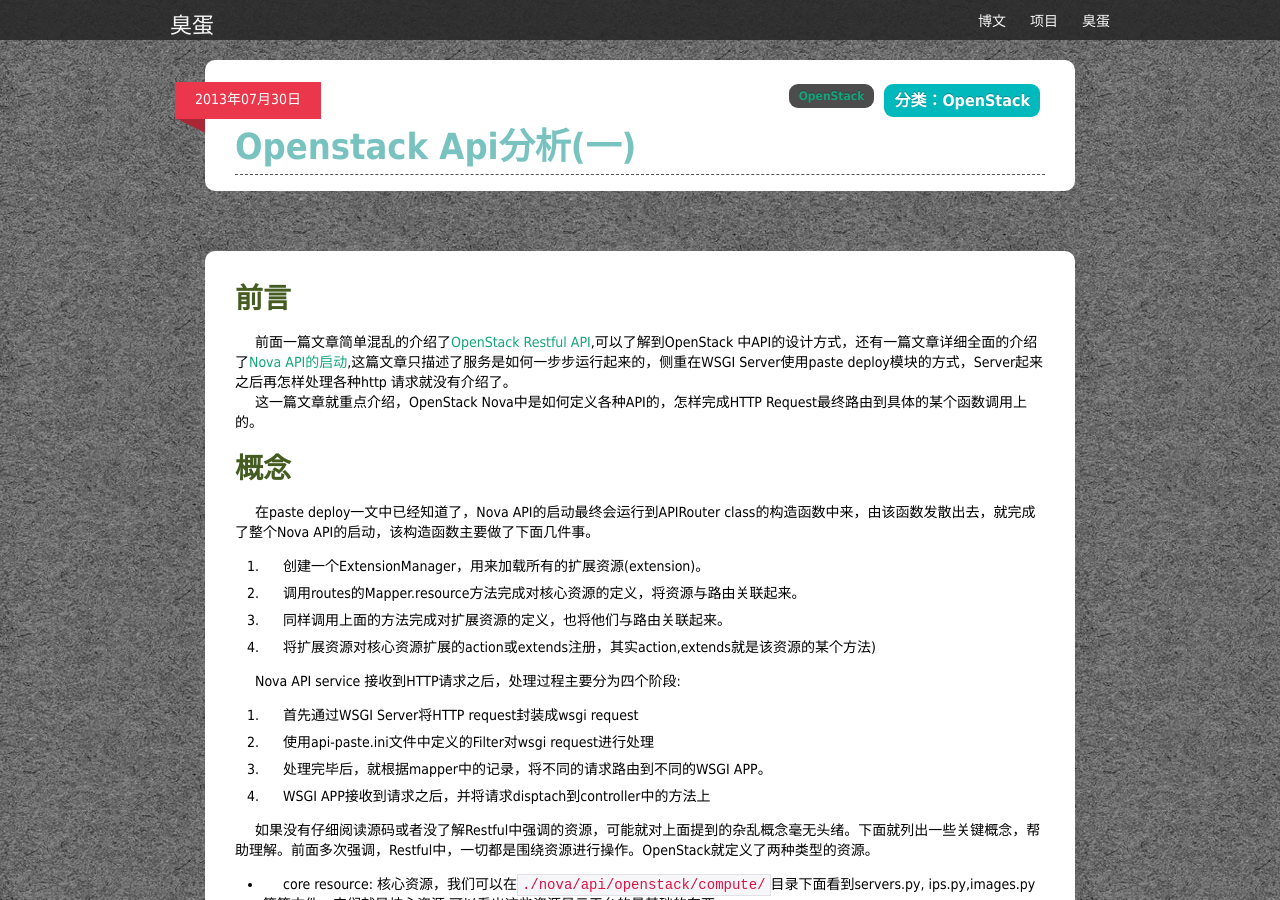
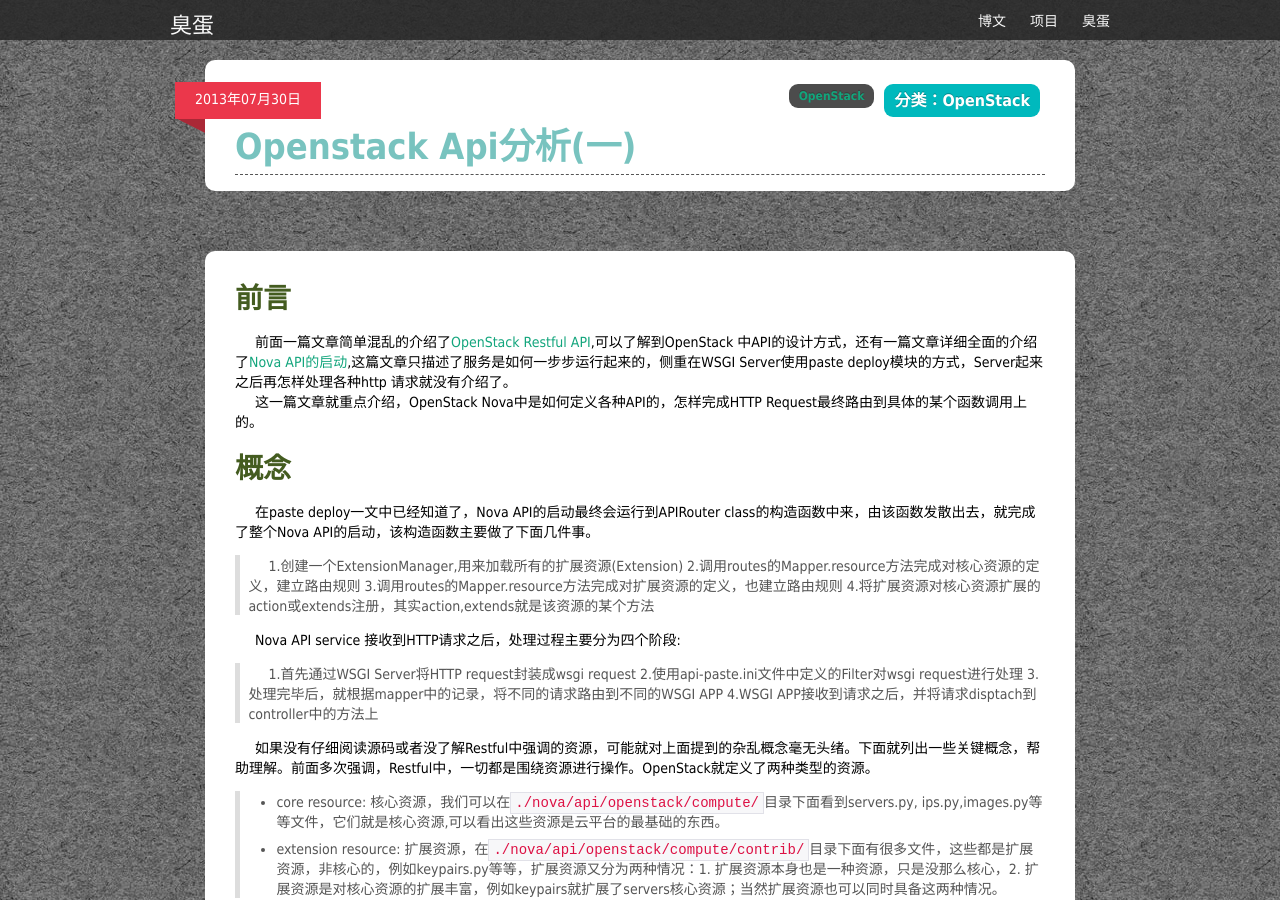
Before and after one commit to liuan/blog, a Jekyll site: the page built from _posts/2013-7-30-OpenStack-API分析(一).md, in a window 1280 px wide and 900 px high. Built offline with Jekyll 4.4.1, drawn with Linux system fonts in a browser that asks for light colours; comment, search, counter and statistics services are not loaded.

Commit message:
a bug in markdown

```diff
--- a/_posts/2013-7-30-OpenStack-API分析(一).md
+++ b/_posts/2013-7-30-OpenStack-API分析(一).md
@@ -15,38 +15,29 @@ tags: OpenStack
 
 在paste deploy一文中已经知道了，Nova API的启动最终会运行到APIRouter class的构造函数中来，由该函数发散出去，就完成了整个Nova API的启动，该构造函数主要做了下面几件事。
 
-1.  创建一个ExtensionManager，用来加载所有的扩展资源(extension)。
-
-2.  调用routes的Mapper.resource方法完成对核心资源的定义，将资源与路由关联起来。
-
-3.  同样调用上面的方法完成对扩展资源的定义，也将他们与路由关联起来。
-
-4.  将扩展资源对核心资源扩展的action或extends注册，其实action,extends就是该资源的某个方法)
+> 1.创建一个ExtensionManager,用来加载所有的扩展资源(Extension)
+> 2.调用routes的Mapper.resource方法完成对核心资源的定义，建立路由规则
+> 3.调用routes的Mapper.resource方法完成对扩展资源的定义，也建立路由规则
+> 4.将扩展资源对核心资源扩展的action或extends注册，其实action,extends就是该资源的某个方法
 
 
 Nova API service 接收到HTTP请求之后，处理过程主要分为四个阶段:
 
-1. 首先通过WSGI Server将HTTP request封装成wsgi request
-
-2. 使用api-paste.ini文件中定义的Filter对wsgi request进行处理
-
-3. 处理完毕后，就根据mapper中的记录，将不同的请求路由到不同的WSGI APP。
-
-4. WSGI APP接收到请求之后，并将请求disptach到controller中的方法上
+> 1.首先通过WSGI Server将HTTP request封装成wsgi request
+> 2.使用api-paste.ini文件中定义的Filter对wsgi request进行处理
+> 3.处理完毕后，就根据mapper中的记录，将不同的请求路由到不同的WSGI APP
+> 4.WSGI APP接收到请求之后，并将请求disptach到controller中的方法上
 
 如果没有仔细阅读源码或者没了解Restful中强调的资源，可能就对上面提到的杂乱概念毫无头绪。下面就列出一些关键概念，帮助理解。前面多次强调，Restful中，一切都是围绕资源进行操作。OpenStack就定义了两种类型的资源。
 
-*  core resource: 核心资源，我们可以在`./nova/api/openstack/compute/`目录下面看到servers.py, ips.py,images.py等等文件，它们就是核心资源,可以看出这些资源是云平台的最基础的东西。
-
-*  extension resource: 扩展资源，在`./nova/api/openstack/compute/contrib/`目录下面有很多文件，这些都是扩展资源，非核心的，例如keypairs.py等等，扩展资源又分为两种情况：1. 扩展资源本身也是一种资源，只是没那么核心，2. 扩展资源是对核心资源的扩展丰富，例如keypairs就扩展了servers核心资源；当然扩展资源也可以同时具备这两种情况。
+> *  core resource: 核心资源，我们可以在`./nova/api/openstack/compute/`目录下面看到servers.py, ips.py,images.py等等文件，它们就是核心资源,可以看出这些资源是云平台的最基础的东西。
+> *  extension resource: 扩展资源，在`./nova/api/openstack/compute/contrib/`目录下面有很多文件，这些都是扩展资源，非核心的，例如keypairs.py等等，扩展资源又分为两种情况：1. 扩展资源本身也是一种资源，只是没那么核心，2. 扩展资源是对核心资源的扩展丰富，例如keypairs就扩展了servers核心资源；当然扩展资源也可以同时具备这两种情况。
 
 了解所谓的资源之后，我们还需要了解controller，所谓的controller实际上就是代表对该资源的操作集合，controller中定义了很多的操作，有基本的CRUD操作，还有其他杂七杂八满足我们功能需要的操作，这些操作大致上也可以分为三类：
 
-*  CRUD: 最基本的操作，对资源的index，create，delete,show,update。
-
-*  action: 基本操作不可能满足所有对资源的操作，若要增加，则使用@wsgi.action装饰
-
-*  extends: 使用来@wsgi.extends装饰了的函数，如果扩展资源扩展某个核心资源，扩展资源增加的函数就会添加这个装饰
+> *  CRUD: 最基本的操作，对资源的index，create，delete,show,update。
+> *  action: 基本操作不可能满足所有对资源的操作，若要增加，则使用@wsgi.action装饰
+> *  extends: 使用来@wsgi.extends装饰了的函数，如果扩展资源扩展某个核心资源，扩展资源增加的函数就会添加这个装饰
 
 下一个需要了解的概念便是WSGI APP，在OpenStack中，定义了很多的资源，每个资源有一些操作函数，最终，这每一个资源组成了一个单一的WSGI APP，这就说明了，一个WSGI Server可以对应多个WSGI APP，这样保证了资源之间的独立性。
 
```
